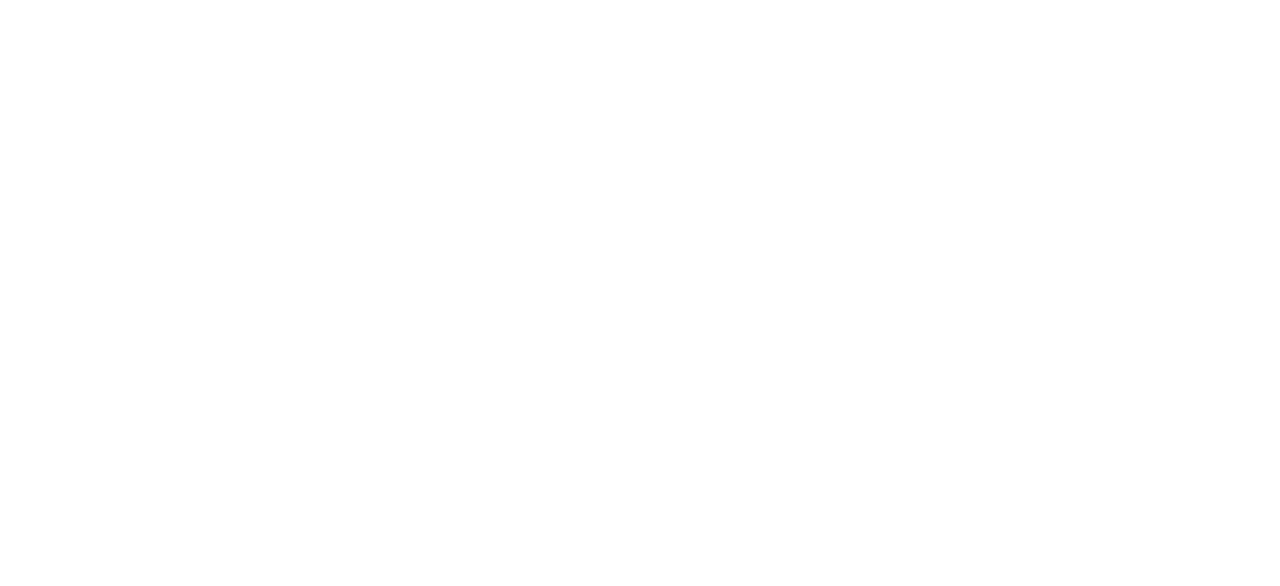
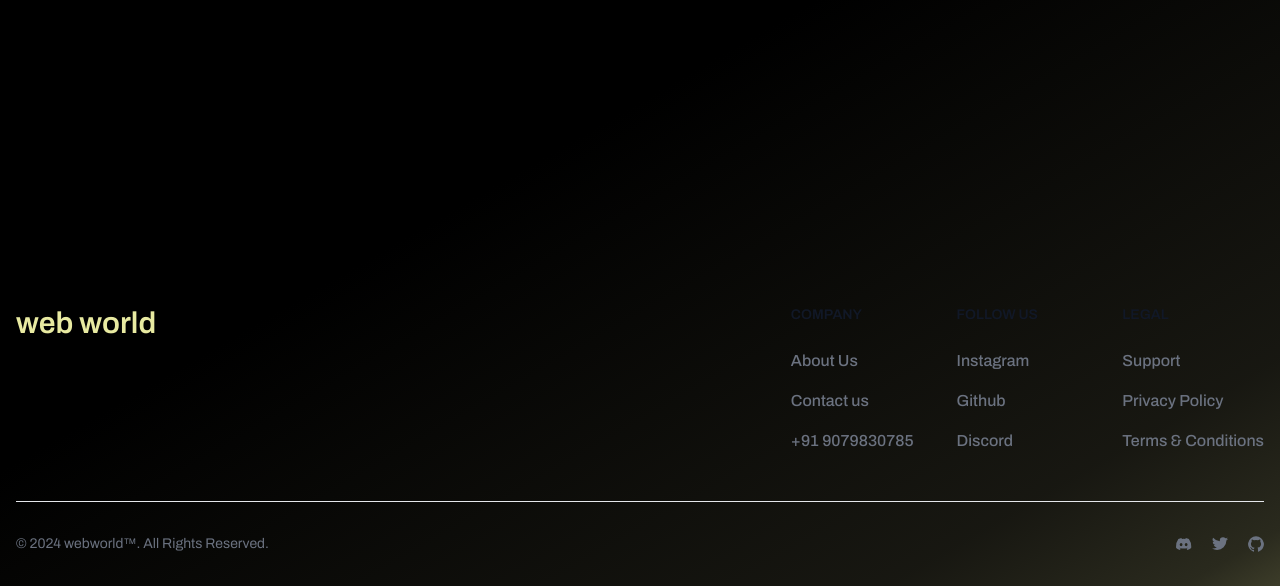
Before and after one commit to JayashSaini/WebWorld-Frontend, a React (Vite) app: page / in a window 1280 px wide. Shown: the part 1522-2108 px from the top of the page. Before the commit the page ends 1181 px from the top, so only its background shows below. Built offline with nearby package versions, Linux system fonts and the light colour scheme.

Commit message:
feat(section): add footer and about section

```diff
--- a/src/App.tsx
+++ b/src/App.tsx
@@ -1,7 +1,7 @@
 import "./App.css";
 import { Routes, Route } from "react-router-dom";
 import Layout from "./Layout";
-import { Home } from "./pages";
+import { About, Home } from "./pages";
 
 function App() {
   return (
@@ -10,6 +10,8 @@
       <Route path="/" element={<Layout />}>
         {/* Private routes */}
         <Route index={true} path="/" element={<Home />} />
+
+        <Route index={true} path="/about" element={<About />} />
 
         {/* 404 page */}
         <Route
--- a/src/Layout.tsx
+++ b/src/Layout.tsx
@@ -1,5 +1,5 @@
 import { Outlet } from "react-router-dom";
-import { Header } from "./components";
+import { Header, Footer } from "./components";
 const Layout = () => {
   return (
     <div className="w-full min-h-screen h-full custom-main-bg text-white">
@@ -9,6 +9,7 @@
           <Outlet />
         </div>
       </div>
+      <Footer />
     </div>
   );
 };
--- /dev/null
+++ b/src/components/Footer.tsx
@@ -0,0 +1,159 @@
+import { Link } from "react-router-dom";
+
+const Footer = () => {
+  return (
+    <footer className="mt-24">
+      <div className="mx-auto w-full max-w-screen-xl p-4 py-6 lg:py-8">
+        <div className="md:flex md:justify-between">
+          <div className="mb-6 md:mb-0">
+            <Link to="/" className="flex items-center">
+              <span className="self-center text-3xl font-semibold  whitespace-nowrap ">
+                web world
+              </span>
+            </Link>
+          </div>
+          <div className="grid grid-cols-2 gap-8 sm:gap-6 sm:grid-cols-3">
+            <div>
+              <h2 className="mb-6 text-sm font-semibold text-gray-900 uppercase dark:text-white">
+                Company
+              </h2>
+              <ul className="text-gray-500 dark:text-gray-400 font-medium">
+                <li className="mb-4">
+                  <Link to="/about" className="hover:underline">
+                    About Us
+                  </Link>
+                </li>
+                <li className="mb-4">
+                  <Link to="/contact" className="hover:underline">
+                    Contact us
+                  </Link>
+                </li>
+                <li className="mb-4">+91 9079830785</li>
+              </ul>
+            </div>
+            <div>
+              <h2 className="mb-6 text-sm font-semibold text-gray-900 uppercase dark:text-white">
+                Follow us
+              </h2>
+              <ul className="text-gray-500 dark:text-gray-400 font-medium">
+                <li className="mb-4">
+                  <a
+                    href="https://www.instagram.com/jayash_7361/"
+                    className="hover:underline "
+                  >
+                    Instagram
+                  </a>
+                </li>
+                <li className="mb-4">
+                  <a
+                    href="https://github.com/JayashSaini"
+                    className="hover:underline "
+                  >
+                    Github
+                  </a>
+                </li>
+                <li>
+                  <a
+                    href="https://discord.com/users/1255438266136657922"
+                    className="hover:underline"
+                  >
+                    Discord
+                  </a>
+                </li>
+              </ul>
+            </div>
+            <div>
+              <h2 className="mb-6 text-sm font-semibold text-gray-900 uppercase dark:text-white">
+                Legal
+              </h2>
+              <ul className="text-gray-500 dark:text-gray-400 font-medium">
+                <li className="mb-4">
+                  <a href="#" className="hover:underline">
+                    Support
+                  </a>
+                </li>
+                <li className="mb-4">
+                  <a href="#" className="hover:underline">
+                    Privacy Policy
+                  </a>
+                </li>
+                <li>
+                  <a href="#" className="hover:underline">
+                    Terms &amp; Conditions
+                  </a>
+                </li>
+              </ul>
+            </div>
+          </div>
+        </div>
+        <hr className="my-6 border-gray-200 sm:mx-auto dark:border-gray-700 lg:my-8" />
+        <div className="sm:flex sm:items-center sm:justify-between">
+          <span className="text-sm text-gray-500 sm:text-center dark:text-gray-400">
+            © 2024{" "}
+            <a href="https://flowbite.com/" className="hover:underline">
+              webworld™
+            </a>
+            . All Rights Reserved.
+          </span>
+          <div className="flex mt-4 sm:justify-center sm:mt-0">
+            <a
+              href="https://discord.com/users/1255438266136657922"
+              className="text-gray-500 hover:text-gray-900 dark:hover:text-white ms-5"
+            >
+              <svg
+                className="w-4 h-4"
+                aria-hidden="true"
+                xmlns="http://www.w3.org/2000/svg"
+                fill="currentColor"
+                viewBox="0 0 21 16"
+              >
+                <path d="M16.942 1.556a16.3 16.3 0 0 0-4.126-1.3 12.04 12.04 0 0 0-.529 1.1 15.175 15.175 0 0 0-4.573 0 11.585 11.585 0 0 0-.535-1.1 16.274 16.274 0 0 0-4.129 1.3A17.392 17.392 0 0 0 .182 13.218a15.785 15.785 0 0 0 4.963 2.521c.41-.564.773-1.16 1.084-1.785a10.63 10.63 0 0 1-1.706-.83c.143-.106.283-.217.418-.33a11.664 11.664 0 0 0 10.118 0c.137.113.277.224.418.33-.544.328-1.116.606-1.71.832a12.52 12.52 0 0 0 1.084 1.785 16.46 16.46 0 0 0 5.064-2.595 17.286 17.286 0 0 0-2.973-11.59ZM6.678 10.813a1.941 1.941 0 0 1-1.8-2.045 1.93 1.93 0 0 1 1.8-2.047 1.919 1.919 0 0 1 1.8 2.047 1.93 1.93 0 0 1-1.8 2.045Zm6.644 0a1.94 1.94 0 0 1-1.8-2.045 1.93 1.93 0 0 1 1.8-2.047 1.918 1.918 0 0 1 1.8 2.047 1.93 1.93 0 0 1-1.8 2.045Z" />
+              </svg>
+              <span className="sr-only">Discord community</span>
+            </a>
+            <a
+              href="https://x.com/JayashSaini73"
+              className="text-gray-500 hover:text-gray-900 dark:hover:text-white ms-5"
+            >
+              <svg
+                className="w-4 h-4"
+                aria-hidden="true"
+                xmlns="http://www.w3.org/2000/svg"
+                fill="currentColor"
+                viewBox="0 0 20 17"
+              >
+                <path
+                  fillRule="evenodd"
+                  d="M20 1.892a8.178 8.178 0 0 1-2.355.635 4.074 4.074 0 0 0 1.8-2.235 8.344 8.344 0 0 1-2.605.98A4.13 4.13 0 0 0 13.85 0a4.068 4.068 0 0 0-4.1 4.038 4 4 0 0 0 .105.919A11.705 11.705 0 0 1 1.4.734a4.006 4.006 0 0 0 1.268 5.392 4.165 4.165 0 0 1-1.859-.5v.05A4.057 4.057 0 0 0 4.1 9.635a4.19 4.19 0 0 1-1.856.07 4.108 4.108 0 0 0 3.831 2.807A8.36 8.36 0 0 1 0 14.184 11.732 11.732 0 0 0 6.291 16 11.502 11.502 0 0 0 17.964 4.5c0-.177 0-.35-.012-.523A8.143 8.143 0 0 0 20 1.892Z"
+                  clipRule="evenodd"
+                />
+              </svg>
+              <span className="sr-only">Twitter page</span>
+            </a>
+            <a
+              href="https://github.com/JayashSaini/"
+              className="text-gray-500 hover:text-gray-900 dark:hover:text-white ms-5"
+            >
+              <svg
+                className="w-4 h-4"
+                aria-hidden="true"
+                xmlns="http://www.w3.org/2000/svg"
+                fill="currentColor"
+                viewBox="0 0 20 20"
+              >
+                <path
+                  fillRule="evenodd"
+                  d="M10 .333A9.911 9.911 0 0 0 6.866 19.65c.5.092.678-.215.678-.477 0-.237-.01-1.017-.014-1.845-2.757.6-3.338-1.169-3.338-1.169a2.627 2.627 0 0 0-1.1-1.451c-.9-.615.07-.6.07-.6a2.084 2.084 0 0 1 1.518 1.021 2.11 2.11 0 0 0 2.884.823c.044-.503.268-.973.63-1.325-2.2-.25-4.516-1.1-4.516-4.9A3.832 3.832 0 0 1 4.7 7.068a3.56 3.56 0 0 1 .095-2.623s.832-.266 2.726 1.016a9.409 9.409 0 0 1 4.962 0c1.89-1.282 2.717-1.016 2.717-1.016.366.83.402 1.768.1 2.623a3.827 3.827 0 0 1 1.02 2.659c0 3.807-2.319 4.644-4.525 4.889a2.366 2.366 0 0 1 .673 1.834c0 1.326-.012 2.394-.012 2.72 0 .263.18.572.681.475A9.911 9.911 0 0 0 10 .333Z"
+                  clipRule="evenodd"
+                />
+              </svg>
+              <span className="sr-only">GitHub account</span>
+            </a>
+          </div>
+        </div>
+      </div>
+    </footer>
+  );
+};
+
+export default Footer;
--- a/src/components/Header.tsx
+++ b/src/components/Header.tsx
@@ -1,6 +1,7 @@
 import gsap from "gsap";
 import React, { useEffect } from "react";
 import { useAnimation } from "../context/animation.context";
+import { Link } from "react-router-dom";
 
 const Header = () => {
   const { timeline } = useAnimation();
@@ -32,9 +33,11 @@
 
   return (
     <nav className="w-full flex items-center justify-between md:px-5 px-3 md:py-5 py-4 border-b-[#e8eaa1] border-b-[1px]">
-      <h1 ref={headingRef} className="text-3xl font-light custom-font">
-        web world
-      </h1>
+      <Link to="/">
+        <h1 ref={headingRef} className="text-3xl font-light custom-font">
+          web world
+        </h1>
+      </Link>
       <button
         ref={buttonRef}
         className=" text-white font-medium text-lg md:mr-8 mr-2 hover:underline  "
--- a/src/components/index.ts
+++ b/src/components/index.ts
@@ -1,3 +1,4 @@
 import Header from "./Header";
+import Footer from "./Footer";
 
-export { Header };
+export { Header, Footer };
--- a/src/lib/data.ts
+++ b/src/lib/data.ts
@@ -30,9 +30,9 @@
     link: "/projects",
   },
   {
-    title: "About Us",
+    title: "Coding Resources",
     description:
-      "Discover our mission to provide high-quality web development education and support to learners worldwide.",
-    link: "/about",
+      "Access curated resources including articles, videos, and tools to aid your learning and improving your speed.",
+    link: "/resources",
   },
 ];
--- /dev/null
+++ b/src/pages/About.tsx
@@ -0,0 +1,68 @@
+import { useEffect, useRef } from "react";
+import webworldpng from "../assets/webworld.png";
+import { useAnimation } from "../context/animation.context";
+import gsap from "gsap";
+import ScrollTrigger from "gsap/ScrollTrigger"; // Import ScrollTrigger
+
+gsap.registerPlugin(ScrollTrigger); // Register ScrollTrigger
+
+const About = () => {
+  const { timeline } = useAnimation();
+  const aboutRef = useRef<HTMLDivElement>(null);
+
+  useEffect(() => {
+    if (aboutRef.current) {
+      timeline.add(
+        gsap.fromTo(
+          aboutRef.current,
+          { opacity: 0, y: 50 },
+          {
+            opacity: 1,
+            y: 0,
+            duration: 1,
+            delay: 0.5,
+            scrollTrigger: {
+              trigger: aboutRef.current,
+              start: "top 50%",
+              end: "bottom 50%",
+              scrub: true,
+            },
+          }
+        ),
+        4
+      );
+    }
+  }, []);
+
+  return (
+    <section
+      ref={aboutRef}
+      className="flex md:flex-row flex-col-reverse gap-5 my-28"
+    >
+      <div className="md:w-1/2 w-full flex items-center justify-center">
+        <img src={webworldpng} alt="" className="md:w-3/5 w-full" />
+      </div>
+      <div className="md:w-1/2 w-full">
+        <h1 className="text-5xl custom-font font-semibold">About Us</h1>
+        <p className="text-base md:w-4/5 w-full">
+          Welcome to our online learning platform tailored for web developers.
+          We're dedicated to empowering you with practical skills through
+          interactive tutorials, expert-led courses, and project-based learning.
+          Our mission is to foster a supportive community where you can grow
+          your expertise and build real-world projects. Join us on this journey
+          to elevate your web development skills and career prospects.
+          <br />
+          <br />
+          <span className="text-white md:block hidden">
+            This platform is designed solely for learning purposes. While we
+            strive to provide comprehensive educational resources, please
+            approach all content and exercises with a focus on learning and
+            skill enhancement.
+          </span>
+        </p>
+      </div>
+    </section>
+  );
+};
+
+export default About;
--- a/src/pages/Home.tsx
+++ b/src/pages/Home.tsx
@@ -3,6 +3,7 @@
 import { useAnimation } from "../context/animation.context";
 import { HoverEffect } from "../components/ui/cardhover";
 import { Project, projects } from "../lib/data";
+import About from "./About";
 
 const Home: React.FC = () => {
   const { timeline } = useAnimation();
@@ -64,6 +65,9 @@
       <section className="w-full md:mt-40 mt-24 mx-auto">
         <HoverEffect items={displayProjects} />
       </section>
+
+      {/* About section */}
+      <About />
     </div>
   );
 };
--- a/src/pages/index.ts
+++ b/src/pages/index.ts
@@ -1,3 +1,4 @@
 import Home from "./Home";
+import About from "./About";
 
-export { Home };
+export { Home, About };
```
